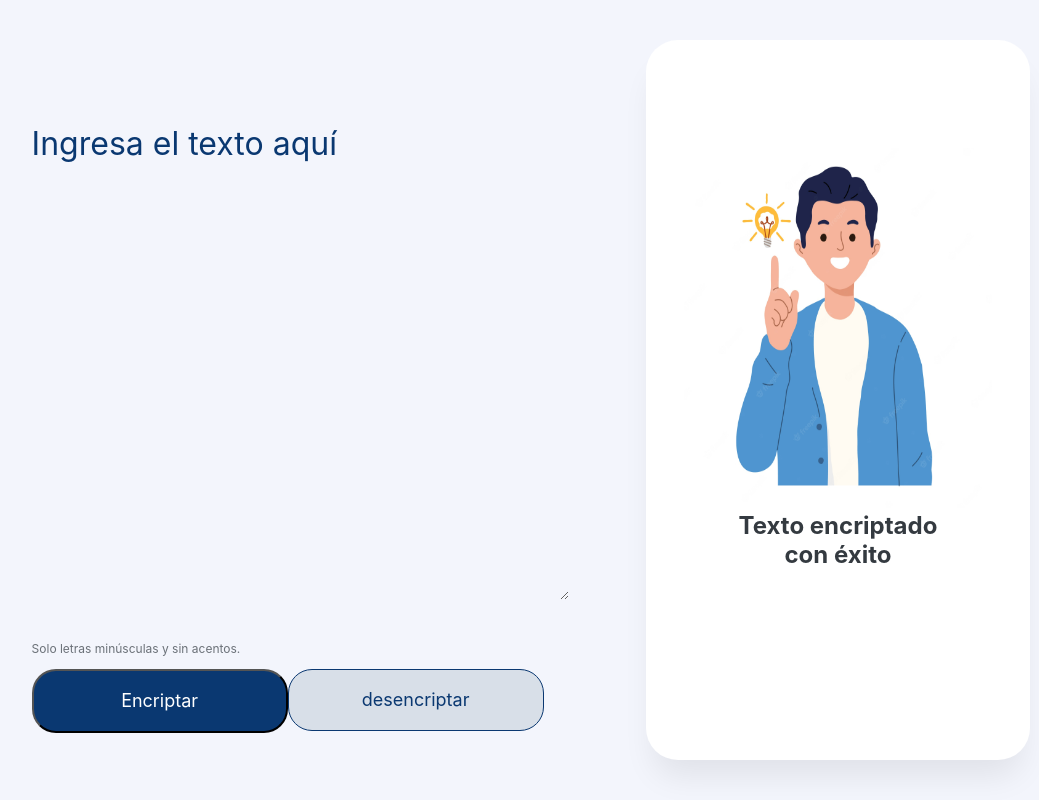
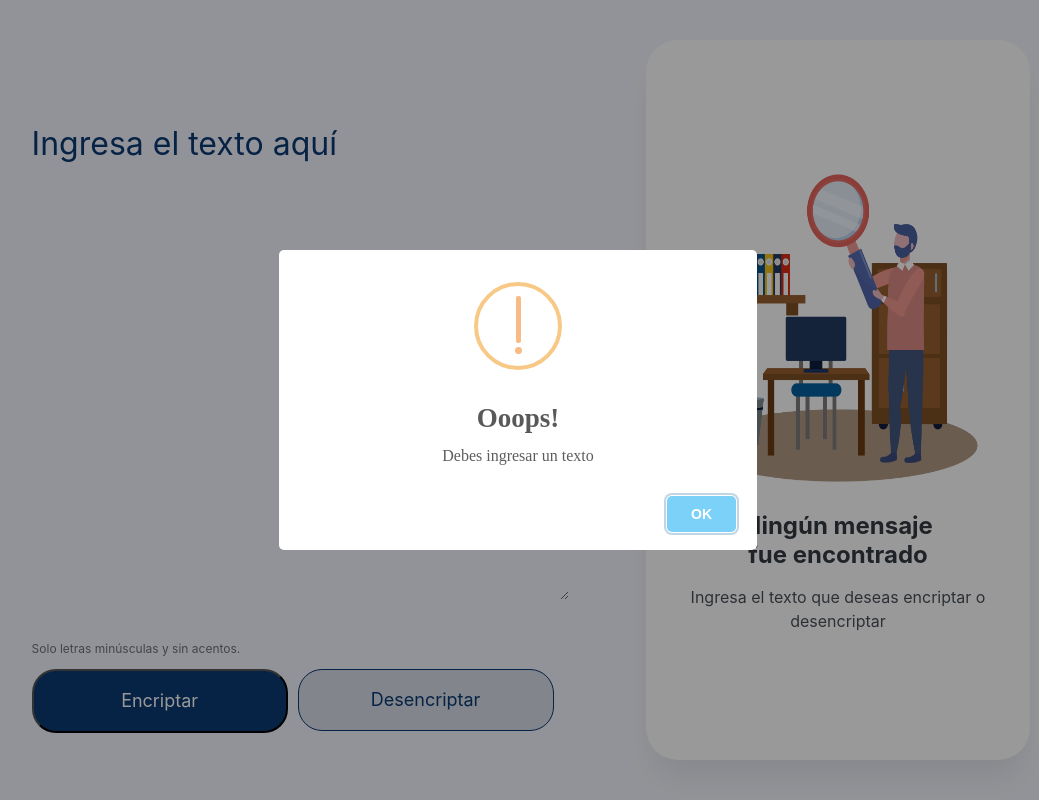
Before and after one commit to mariverg/one-encriptador-texto, a plain HTML site: page index.html in a window 1280 px wide. Both pictures are taken after a click on the button "Encriptar". Shown: the whole page, without its empty margins (122-1161 px from the left). Drawn offline with nearby package versions, Linux system fonts and the light colour scheme.

Commit message:
Proyecto finalizado

```diff
--- a/index.html
+++ b/index.html
@@ -7,6 +7,7 @@
     <title>Encriptador de texto </title>
     <link rel="shortcut icon" href="img/favicon.png" type="image/x-icon">
     <link rel="stylesheet" href="styles.css">
+    <script src="https://unpkg.com/sweetalert/dist/sweetalert.min.js"></script>
 </head>
 <body>
     <div class="container">
@@ -23,13 +24,13 @@
             <p>Solo letras minúsculas y sin acentos.</p>
         </div>
         <div class="botones">
-            <button class="btn-encriptar" type="button" onclick="encriptar()">
+            <button style="margin-right: 10px" class="btn-encriptar" type="button" onclick="encriptar()">
                 Encriptar
             </button>
             <input
             type="button"
             class="btn-desencriptar"
-            value="desencriptar"
+            value="Desencriptar"
             onclick="desencriptar()"/>
         </div>
         </div>
@@ -39,10 +40,6 @@
         <div class="mensaje-encriptado" id="mensaje-encriptado">
             <h2 id="titulo-mensaje">Ningún mensaje fue encontrado</h2>
             <p id="parrafo"> Ingresa el texto que deseas encriptar o desencriptar</p>
-          <!--   <textarea name="mensaje"
-            id="mensaje"
-            cols="30" rows="10" class="mensaje">
-        </textarea> -->
         </div>
     </div>
     </div>
--- a/index.js
+++ b/index.js
@@ -11,7 +11,7 @@ function encriptar() {
     .replace(/o/gi, "ober")
     .replace(/u/gi, "ufat");
 
-    if (texto.lenght != 0) {
+    if (texto.length != 0) {
         document.getElementById("texto").value = textoCifrado;
         tituloMensaje.textContent = "Texto encriptado con éxito";
         parrafo.textContent = "";
@@ -20,7 +20,7 @@ function encriptar() {
         muñeco.src = "./img/muñeco.jpg";
         tituloMensaje.textContent = "Ningún mensaje fue encontrado";
         parrafo.textContent = "Ingresa el texto que deseas encriptar  o desencriptar";
-        alert("Debes ingresar algún texto");
+        swal("Ooops!", "Debes ingresar un texto", "warning");
     }
 
 }
@@ -38,7 +38,7 @@ function desencriptar() {
     .replace(/ober/gi,"o")
     .replace(/ufat/gi,"u");
 
-    if(texto.lenght != 0) {
+    if(texto.length != 0) {
         document.getElementById("texto").value = textoCifrado;
         tituloMensaje.textContent = "Texto desencriptado con éxito";
         parrafo.textContent = "";
@@ -47,6 +47,6 @@ function desencriptar() {
         muñeco.src = "./img/muñeco.jpg";
         tituloMensaje.textContent = "Ningún mensaje fue encontrado";
         parrafo.textContent = "Ingresa el texto que deseas encriptar  o desencriptar";
-        alert("Debes ingresar algún texto");
+        swal("Ooops!", "Debes ingresar un texto", "warning");
     }
 }
--- a/styles.css
+++ b/styles.css
@@ -84,7 +84,7 @@
     font-size: 18px;
     line-height: 19px;
     text-align: center;
-    color:#ffff
+    color:#fff;
 }
 
 .btn-desencriptar {
```
